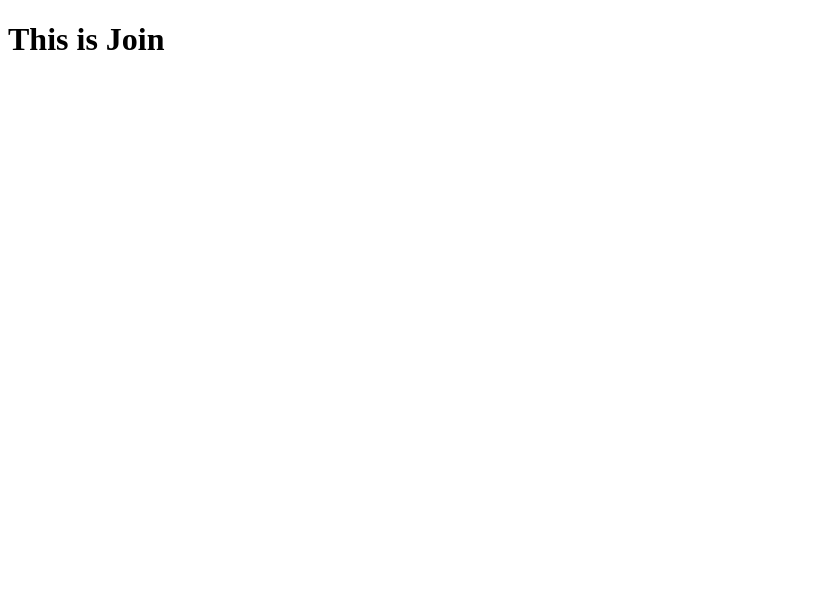
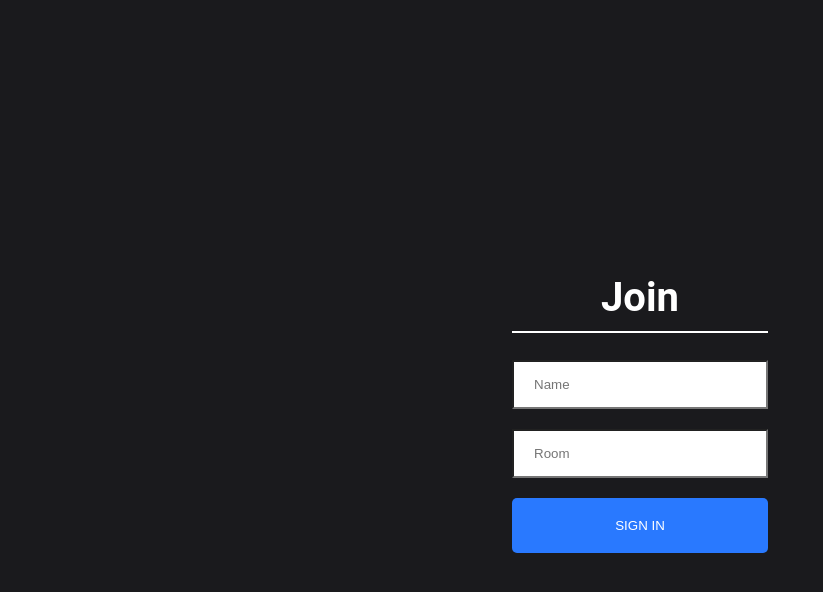
Before and after one commit to AlexanderMukas/chat-app, a React (Create React App) app in the folder client/: page / in a window 1280 px wide. Shown: the top 592 px of the page, without its empty margins (0-823 px from the left). Built offline with nearby package versions, Linux system fonts and the light colour scheme.

Commit message:
create join page on client commit

```diff
--- a/client/src/App.js
+++ b/client/src/App.js
@@ -3,8 +3,8 @@ import React from 'react';
 import { BrowserRouter as Router, Route} from 'react-router-dom';
 
 // components
-import Join from './components/Join';
-import Chat from './components/Chat';
+import Join from './components/Join/Join';
+import Chat from './components/Chat/Chat';
 
 const App = () => (
     <Router>
--- /dev/null
+++ b/client/src/components/Chat/Chat.css
@@ -0,0 +1,34 @@
+.outerContainer {
+    display: flex;
+    justify-content: center;
+    align-items: center;
+    height: 100vh;
+    background-color: #1A1A1D;
+  }
+
+  .container {
+    display: flex;
+    flex-direction: column;
+    justify-content: space-between;
+    background: #FFFFFF;
+    border-radius: 8px;
+    height: 60%;
+    width: 35%;
+  }
+
+  @media (min-width: 320px) and (max-width: 480px) {
+    .outerContainer {
+      height: 100%;
+    }
+
+    .container {
+      width: 100%;
+      height: 100%;
+    }
+  }
+
+  @media (min-width: 480px) and (max-width: 1200px) {
+    .container {
+      width: 60%;
+    }
+  }
--- a/client/src/components/Chat.js
+++ b/client/src/components/Chat/Chat.js
@@ -1,4 +1,5 @@
 import React from 'react';
+import "./Chat.css";
 
 const Chat = () => {
     return (
--- a/client/src/components/Join.js
+++ /dev/null
@@ -1,11 +0,0 @@
-import React from 'react';
-
-const Join = () => {
-    return (
-        <h1>This is Join</h1>
-    );
-};
-
-
-
-export default Join;
--- /dev/null
+++ b/client/src/components/Join/Join.css
@@ -0,0 +1,71 @@
+html, body {
+    font-family: 'Roboto', sans-serif;
+    padding: 0;
+    margin: 0;
+  }
+
+  #root {
+    height: 100vh;
+  }
+
+  * {
+    box-sizing: border-box;
+  }
+
+  .joinOuterContainer {
+    display: flex;
+    justify-content: center;
+    text-align: center;
+    height: 100vh;
+    align-items: center;
+    background-color: #1A1A1D;
+  }
+
+  .joinInnerContainer {
+    width: 20%;
+  }
+
+  .joinInput {
+    border-radius: 0;
+    padding: 15px 20px;
+    width: 100%;
+  }
+
+  .heading {
+    color: white;
+    font-size: 2.5em;
+    padding-bottom: 10px;
+    border-bottom: 2px solid white;
+  }
+
+  .button {
+      color: #fff !important;
+      text-transform: uppercase;
+      text-decoration: none;
+      background: #2979FF;
+      padding: 20px;
+      border-radius: 5px;
+      display: inline-block;
+      border: none;
+      width: 100%;
+  }
+
+  .mt-20 {
+    margin-top: 20px;
+  }
+
+  @media (min-width: 320px) and (max-width: 480px) {
+    .joinOuterContainer {
+      height: 100%;
+    }
+
+    .joinInnerContainer {
+      width: 90%;
+    }
+
+
+  }
+
+  button:focus {
+    outline: 0;
+  }
--- /dev/null
+++ b/client/src/components/Join/Join.js
@@ -0,0 +1,47 @@
+import React, {useState} from 'react';
+import { Link } from 'react-router-dom';
+
+import "./Join.css";
+
+const Join = () => {
+    const [name, setName] = useState('');
+    const [room, setRoom] = useState('');
+
+    return (
+        <div className="joinOuterContainer">
+            <div className="joinInnerContainer">
+                <h1 className="heading">Join</h1>
+                <div>
+                    <input
+                        placeholder="Name"
+                        className="joinInput"
+                        type="text"
+                        onChange={ (event) => setName(event.target.value)}
+                    />
+                </div>
+                <div>
+                    <input
+                        placeholder="Room"
+                        className="joinInput mt-20"
+                        type="text"
+                        onChange={ (event) => setRoom(event.target.value)}
+                    />
+                </div>
+
+                <Link
+                    onClick={ (event) => (!name || !room) ? event.preventDefault() : null }
+                    to={`/chat?name=${name}&room=${room}`}
+
+                >
+                        <button className="button mt-20" type="submit">Sign in</button>
+
+                </Link>
+            </div>
+
+        </div>
+    );
+};
+
+
+
+export default Join;
```
